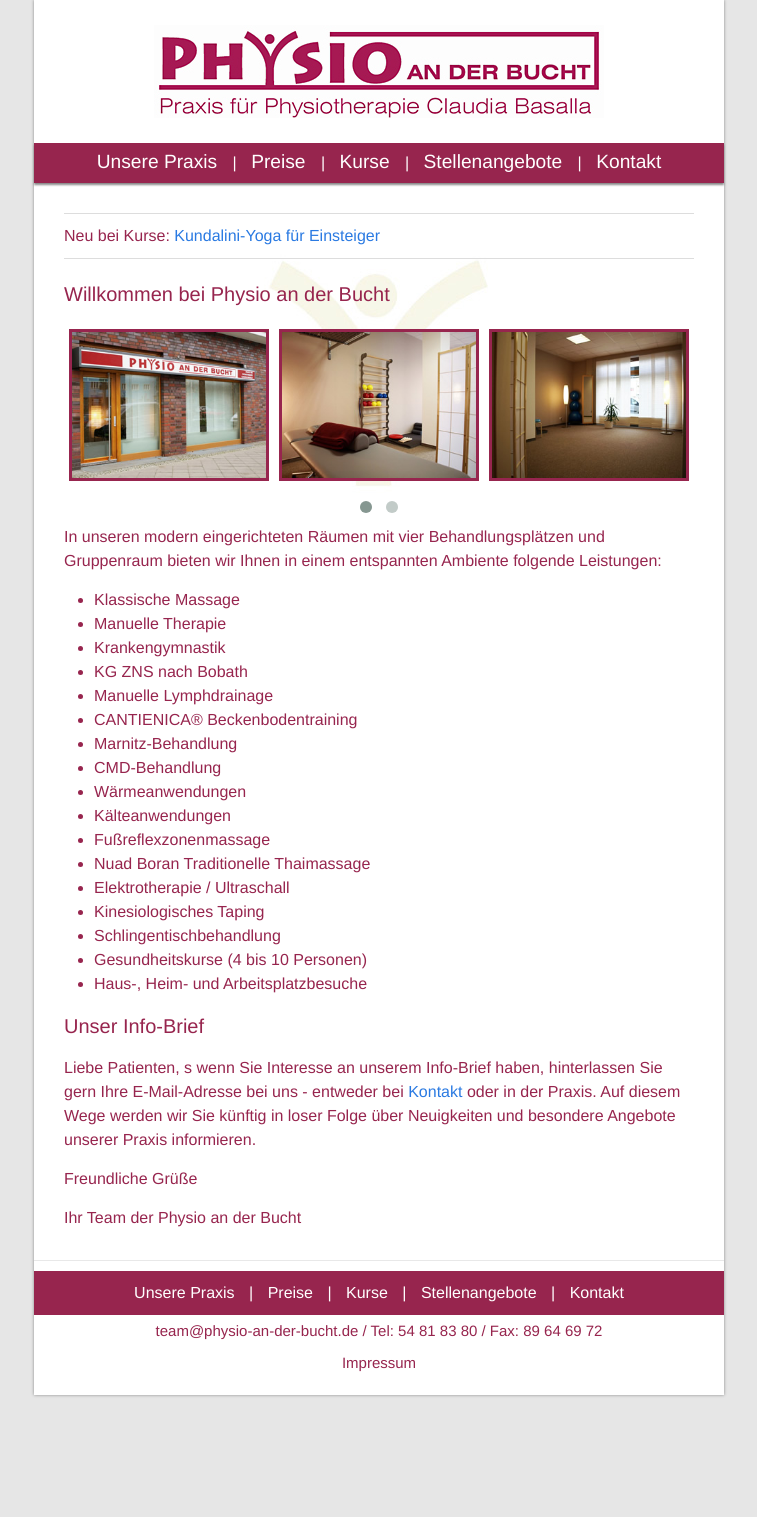
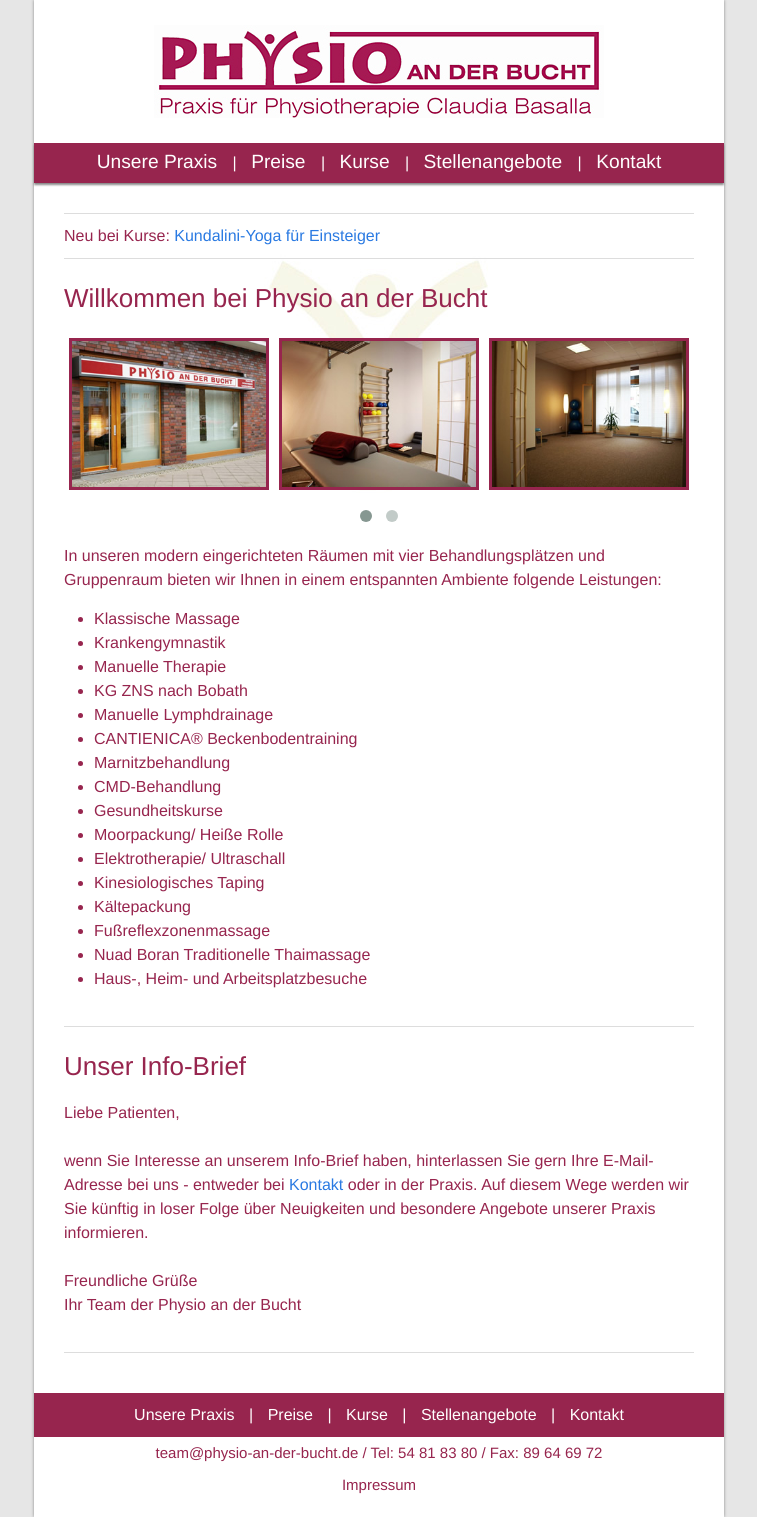
Before and after one commit to davidbasalla/physio_website_2, a Jekyll site: the page built from index.html, in a window 1280 px wide. Shown: the whole page, without its empty margins (261-1018 px from the left). Built offline with Jekyll 4.4.1, drawn with Linux system fonts in a browser that asks for light colours; before the commit the page ends 1395 px from its top, so only the background shows below that.

Commit message:
Update structure for praxis page and style clean up

```diff
--- a/_layouts/praxis.html
+++ b/_layouts/praxis.html
@@ -4,6 +4,7 @@
 <article class="post">
 
   <div class="wrapper">
+
     <div class="post-content">
 
       <div class="news">
@@ -12,7 +13,7 @@
 
       </div>
 
-  <h4> Willkommen bei Physio an der Bucht </h4>
+      <h3> Willkommen bei Physio an der Bucht </h3>
 
       <div class="carousel">
         <div id="owl-example" class="owl-carousel">
@@ -28,6 +29,7 @@
       {{ content }}
 
     </div>
+
   </div>
 
 </article>
--- a/_layouts/prices.html
+++ b/_layouts/prices.html
@@ -3,12 +3,10 @@
 ---
 <article class="post">
 
-<!--   <header class="post-header">
-    <h1 class="post-title">{{ page.title }}</h1>
-  </header> -->
-
   <div class="wrapper">
   <div class="post-content">
+
+  <h3>Unsere Preise:</h3>
 
   <table class="prices-table">
     <thead>
--- a/_sass/_layout.scss
+++ b/_sass/_layout.scss
@@ -74,8 +74,6 @@
  * Site footer
  */
 .site-footer {
-    border-top: 1px solid $grey-color-light;
-
 
     a {
         color: $physio-color;
@@ -263,6 +261,15 @@
     margin-bottom: 20px;
 }
 
+.praxis-entry {
+    border-bottom: solid;
+    border-width: 1px;
+    border-color: $divider-color;
+    padding-top: 10px;
+    padding-bottom: 20px;
+    margin-bottom: 10px;
+}
+
 .course {
     border-bottom: solid;
     border-color: $divider-color;
--- /dev/null
+++ b/index.html
@@ -0,0 +1,34 @@
+---
+layout: praxis
+title: Unsere Praxis
+order: 1
+---
+
+<div class="praxis-entry">
+  <p>
+  In unseren modern eingerichteten Räumen mit vier Behandlungsplätzen und Gruppenraum bieten wir Ihnen in einem entspannten Ambiente folgende Leistungen:
+  </p>
+
+  <p>
+    <ul>
+    {% for price in site.data.prices.prices %}
+      <li>
+      {{ price.title | remove: '*' }}
+      </li>
+    {% endfor %}
+    </ul>
+  </p>
+</div>
+
+<div class="praxis-entry">
+  <h3> Unser Info-Brief </h3>
+
+  <p>
+    Liebe Patienten,<br/>
+    <br/>
+    wenn Sie Interesse an unserem Info-Brief haben, hinterlassen Sie gern Ihre E-Mail-Adresse bei uns - entweder bei <a href="../kontakt">Kontakt</a> oder in der Praxis. Auf diesem Wege werden wir Sie künftig in loser Folge über Neuigkeiten und besondere Angebote unserer Praxis informieren.<br/>
+    <br/>
+    Freundliche Grüße<br/>
+    Ihr Team der Physio an der Bucht
+  </p>
+</div>
--- a/index.md
+++ /dev/null
@@ -1,37 +0,0 @@
----
-layout: praxis
-title: Unsere Praxis
-order: 1
----
-
-In unseren modern eingerichteten Räumen mit vier Behandlungsplätzen und Gruppenraum bieten wir Ihnen in einem entspannten Ambiente folgende Leistungen:
-
-
-  * Klassische Massage
-  * Manuelle Therapie
-  * Krankengymnastik
-  * KG ZNS nach Bobath
-  * Manuelle Lymphdrainage
-  * CANTIENICA® Beckenbodentraining
-  * Marnitz-Behandlung
-  * CMD-Behandlung
-  * Wärmeanwendungen
-  * Kälteanwendungen
-  * Fußreflexzonenmassage
-  * Nuad Boran Traditionelle Thaimassage
-  * Elektrotherapie / Ultraschall
-  * Kinesiologisches Taping
-  * Schlingentischbehandlung
-  * Gesundheitskurse (4 bis 10 Personen)
-  * Haus-, Heim- und Arbeitsplatzbesuche
-
-
-####Unser Info-Brief
-
-Liebe Patienten,
-s
-wenn Sie Interesse an unserem Info-Brief haben, hinterlassen Sie gern Ihre E-Mail-Adresse bei uns - entweder bei [Kontakt](../kontakt) oder in der Praxis. Auf diesem Wege werden wir Sie künftig in loser Folge über Neuigkeiten und besondere Angebote unserer Praxis informieren.
-
-Freundliche Grüße
-
-Ihr Team der Physio an der Bucht
```
Lines whose indentation alone changed are shown as unchanged.
